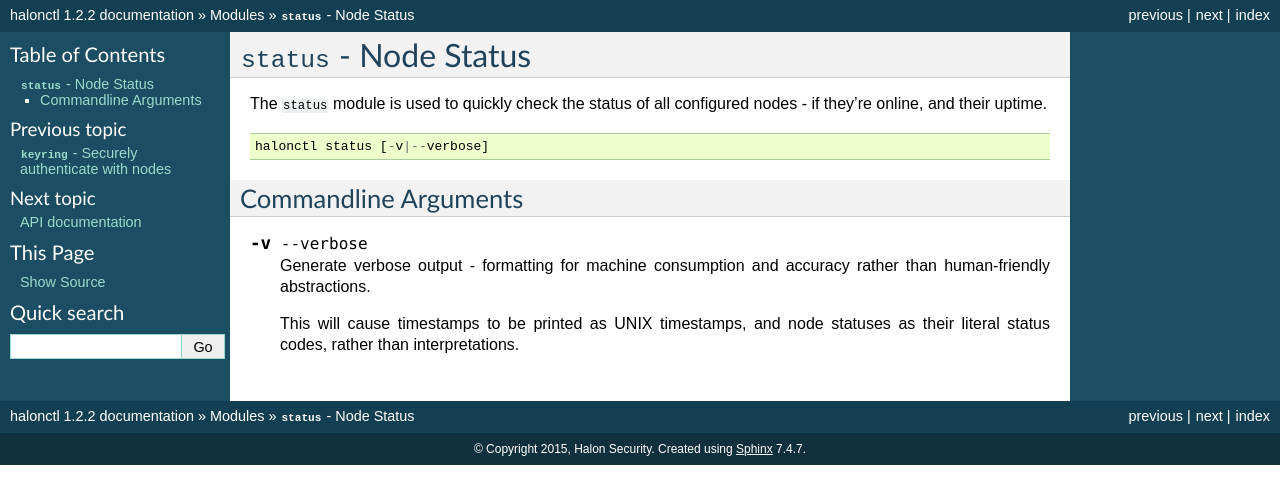
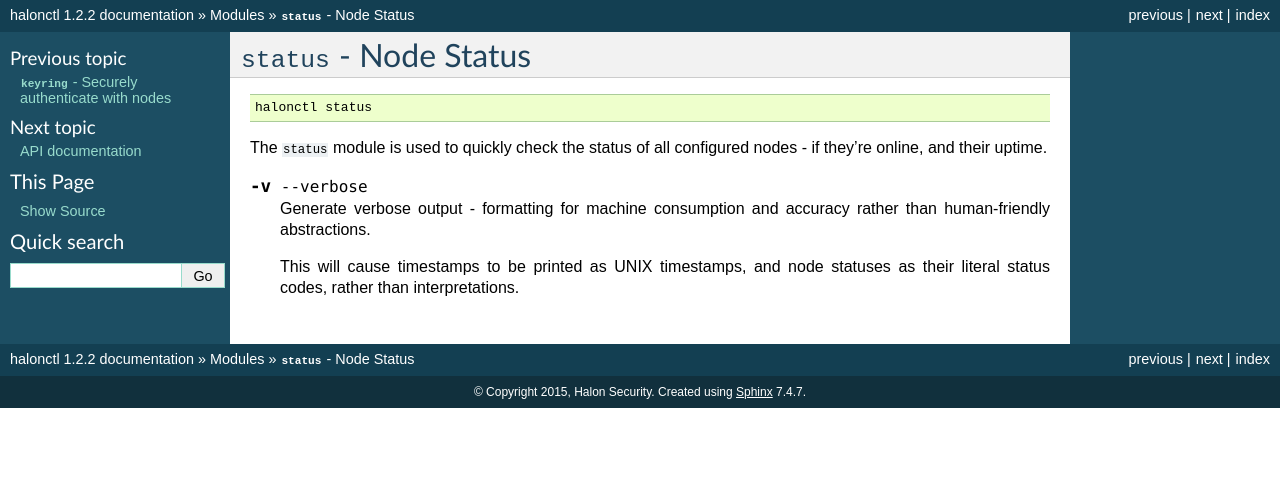
Before and after one commit to wildegnux/halonctl, a Sphinx documentation site: the page built from docs/modules/status.rst, in a window 1280 px wide. Shown: the top 504 px of the page. Built offline with Sphinx 7.4.7, drawn with Linux system fonts in a browser that asks for light colours.

Commit message:
Consistent formatting

```diff
--- a/docs/modules/status.rst
+++ b/docs/modules/status.rst
@@ -1,14 +1,10 @@
 ``status`` - Node Status
 ========================
+::
+
+    halonctl status
 
 The ``status`` module is used to quickly check the status of all configured nodes - if they're online, and their uptime.
-
-::
-
-    halonctl status [-v|--verbose]
-
-Commandline Arguments
----------------------
 
 .. option:: -v --verbose
 
```
